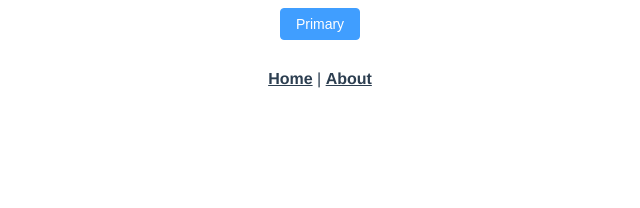
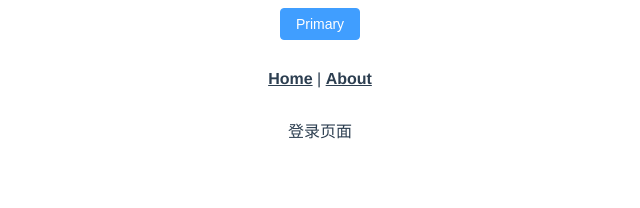
Before and after one commit to cdjchyg/TSRPC, a Vue app in the folder vue3test/vue3AdminSys/admin_sys/: page /Login in a window 1280 px wide. Shown: the top 208 px of the page, without its empty margins (320-960 px from the left). Built offline with nearby package versions, Linux system fonts and the light colour scheme.

Commit message:
创建登录页面 使用 url/login 进入

```diff
--- a/vue3test/vue3AdminSys/admin_sys/src/App.vue
+++ b/vue3test/vue3AdminSys/admin_sys/src/App.vue
@@ -6,6 +6,8 @@
     <router-link to="/">Home</router-link> |
     <router-link to="/about">About</router-link>
   </nav>
+
+<!--  router 所显示的位置， 所以 使用 url/login 进入网页可以看到在 home 和 about 下有一个登录页面-->
   <router-view/>
 </template>
 
--- a/vue3test/vue3AdminSys/admin_sys/src/router/index.ts
+++ b/vue3test/vue3AdminSys/admin_sys/src/router/index.ts
@@ -14,6 +14,11 @@ const routes: Array<RouteRecordRaw> = [
     // this generates a separate chunk (about.[hash].js) for this route
     // which is lazy-loaded when the route is visited.
     component: () => import(/* webpackChunkName: "about" */ '../views/AboutView.vue')
+  },
+  {
+    path: '/Login',
+    name: 'Login',
+    component: () => import(/* webpackChunkName: "Login" */ '../views/LoginView.vue')
   }
 ]
 
--- a/vue3test/vue3AdminSys/admin_sys/src/views/LoginView.vue
+++ b/vue3test/vue3AdminSys/admin_sys/src/views/LoginView.vue
@@ -1,7 +1,7 @@
 
 <template>
   <div>
-
+    登录页面
   </div>
 </template>
 
```
